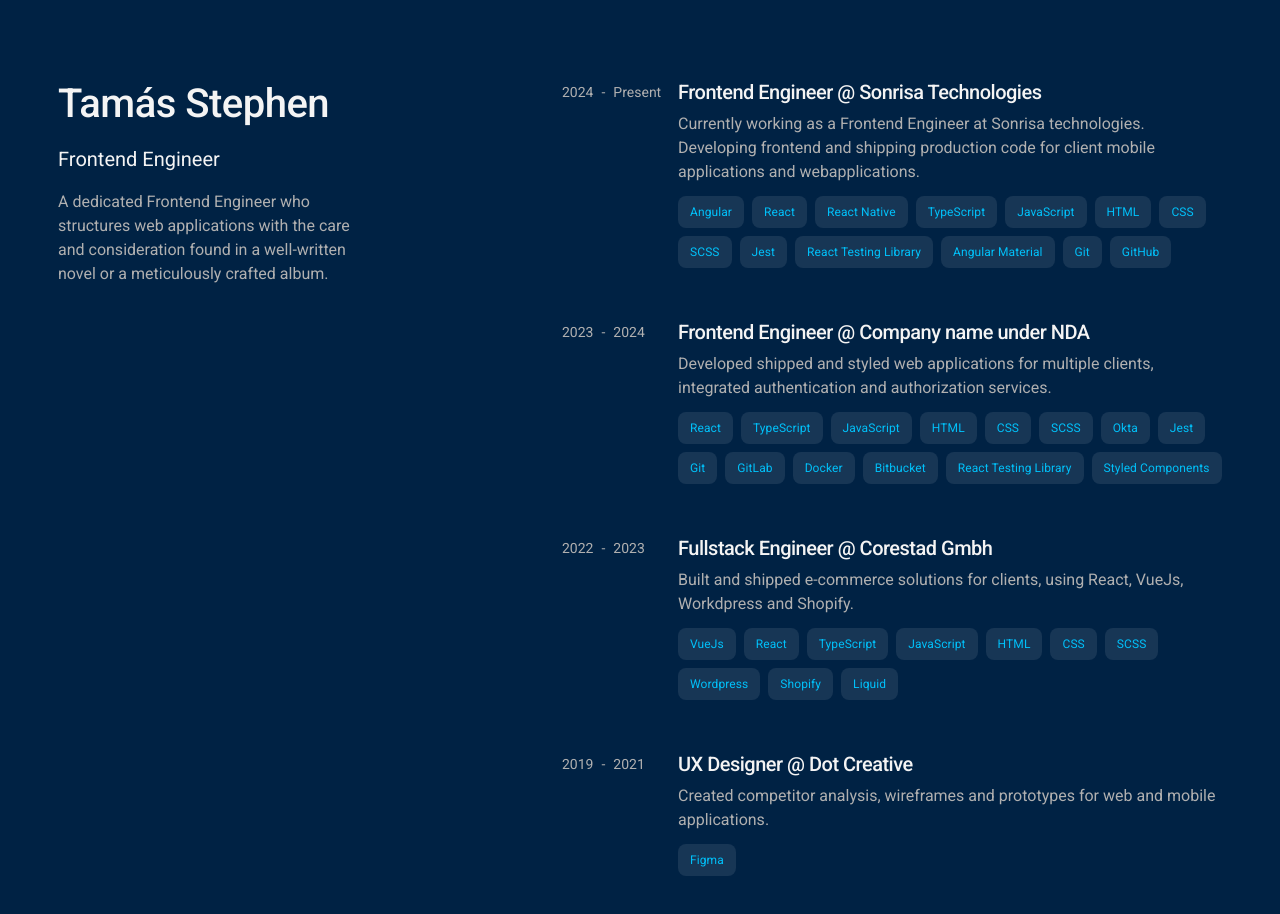
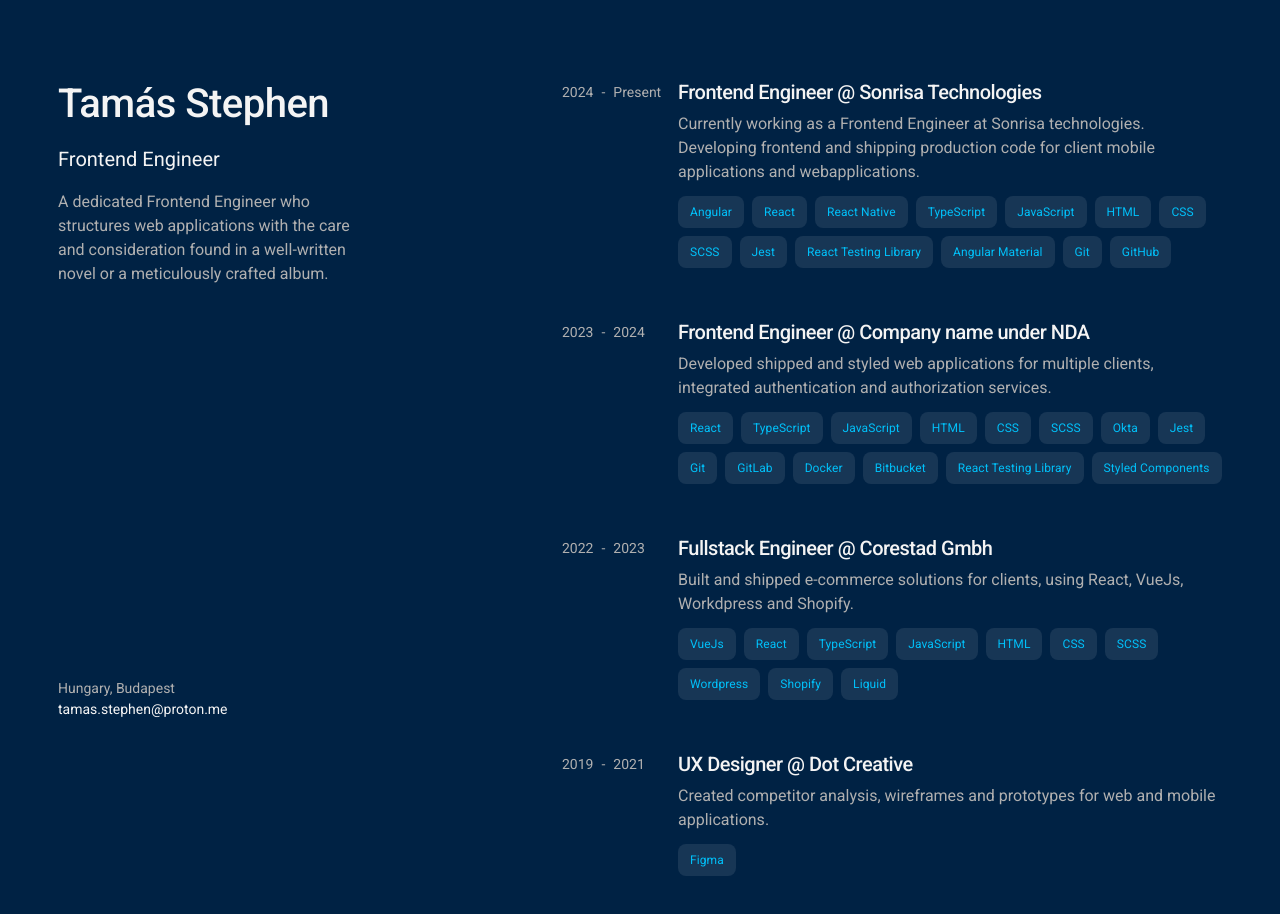
Before and after one commit to tamasstephen/personal_site_v2, an Angular app: page / in a window 1280 px wide. Shown: the top 914 px of the page. Built offline with nearby package versions, Linux system fonts and the light colour scheme.

Commit message:
feat: update home

```diff
--- a/src/app/pages/home/home.component.html
+++ b/src/app/pages/home/home.component.html
@@ -1,6 +1,7 @@
 <section class="home-container">
   <div class="home-intro">
     <div class="home-intro-content">
+      <div class="home-intro-content-header">
         <h1>Tamás Stephen</h1>
         <p class="subtitle">Frontend Engineer</p>
         <p class="description">
@@ -9,10 +10,19 @@
           crafted album.
         </p>
       </div>
+      <div class="home-intro-content-footer">
+        <p>Hungary, Budapest</p>
+        <p class="home-intro-content-footer-contact">
+          <a href="mailto:stephen.tamas@gmail.com"
+            >tamas.stephen&#64;proton.me</a
+          >
+        </p>
+      </div>
+    </div>
   </div>
   <div class="home-scroll">
     <section class="home-experience">
-      <h2 class="experience-title">Experience</h2>
+      <h2 class="experience-title section-title">Experience</h2>
       @for (experience of experienceData(); track experience.company) {
       <app-experience [experienceData]="experience"></app-experience>
       }
--- a/src/app/pages/home/home.component.scss
+++ b/src/app/pages/home/home.component.scss
@@ -11,13 +11,57 @@
 
     .home-intro {
       position: relative;
+      height: 100%;
 
       .home-intro-content {
         animation: fadeIn 0.5s ease-in-out;
+        height: 80%;
+        display: flex;
+        flex-direction: column;
+        justify-content: space-between;
         contain: layout style paint;
         position: fixed;
         top: 10%;
         max-width: 300px;
+
+        .home-intro-content-footer {
+          p,
+          a {
+            margin: 0;
+            text-decoration: none;
+            font-size: map-get($text-font-size, small);
+          }
+
+          .home-intro-content-footer-contact {
+            display: inline-block;
+
+            a {
+              color: $color-on-primary;
+              display: inline-block;
+              position: relative;
+            }
+
+            a:after {
+              content: "";
+              position: absolute;
+              bottom: 0;
+              left: 0;
+              height: 2px;
+              background-color: $color-primary;
+              width: 0;
+              z-index: -1;
+              transition: width 0.3s ease-in-out;
+            }
+
+            a:hover:after {
+              width: 100%;
+            }
+          }
+
+          p {
+            color: $color-on-primary-muted;
+          }
+        }
       }
 
       h1 {
@@ -62,17 +106,26 @@
 
       .home-intro {
         .home-intro-content {
+          height: 100%;
           position: static;
           max-width: 100%;
           margin-bottom: $spacing-large;
+
+          .home-intro-content-footer {
+            display: none;
+          }
         }
       }
 
       .home-scroll {
-        .experience-title {
-          display: block;
-          font-size: map-get($responsive-heading-font-size, h3);
-          margin: 0;
+        .home-experience {
+          position: static;
+
+          .experience-title {
+            display: block;
+            font-size: map-get($responsive-heading-font-size, h3);
+            margin: 0;
+          }
         }
       }
     }
@@ -85,11 +138,26 @@
 
       .home-intro {
         .home-intro-content {
+          position: static;
           margin-bottom: $spacing-medium;
         }
 
         .description {
           max-width: 100%;
+        }
+      }
+
+      .home-scroll {
+        .home-experience {
+          position: relative;
+
+          .experience-title {
+            z-index: 2;
+            position: sticky;
+            background-color: $color-background;
+            padding: $spacing-medium 0;
+            top: 0;
+          }
         }
       }
     }
```
Also changed, not shown: public/self_cropped.jpg (added). Lines whose indentation alone changed are shown as unchanged.
